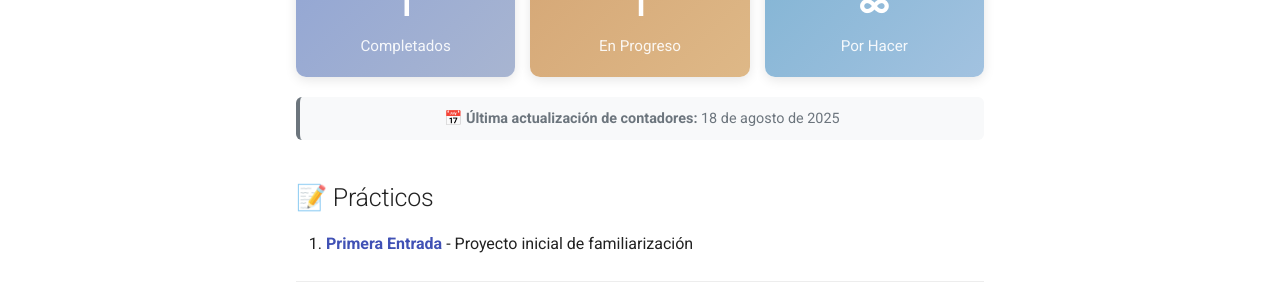
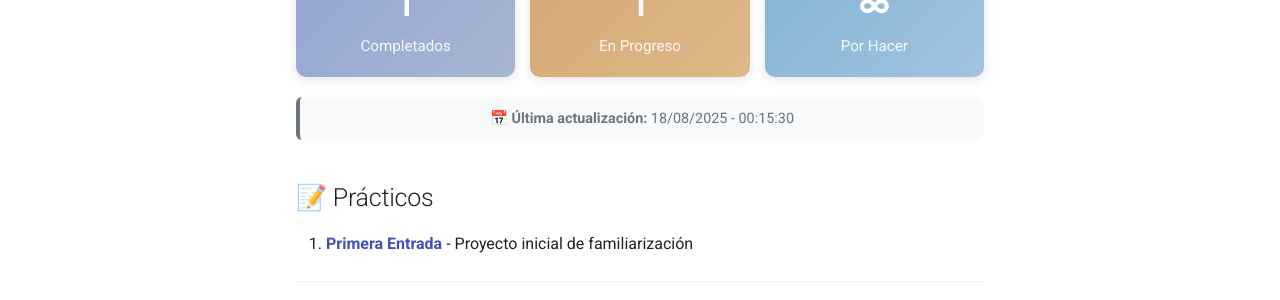
Before and after one commit to ValeRodMa/portafolio_ia_ucu, an MkDocs documentation site: the page built from docs/portfolio/index.md, in a window 1280 px wide. Shown: the part 312-612 px from the top of the page. Built offline with MkDocs 1.6.1 and Material for MkDocs 9.7.7, drawn with Linux system fonts in a browser that asks for light colours.

Commit message:
fecha y hora de ultima actualizacion de tarjetas en portfolio

```diff
--- a/docs/portfolio/index.md
+++ b/docs/portfolio/index.md
@@ -31,7 +31,7 @@ Portfolio académico para la asignatura de Ingeniería de Datos.
 
 <div style="text-align: center; margin: 15px 0; padding: 10px; background: #f8f9fa; border-radius: 6px; border-left: 4px solid #6c757d;">
   <p style="margin: 0; font-size: 0.9em; color: #6c757d;">
-    📅 <strong>Última actualización de contadores:</strong> 18 de agosto de 2025
+    📅 <strong>Última actualización:</strong> 18/08/2025 - 00:15:30
   </p>
 </div>
 
```
